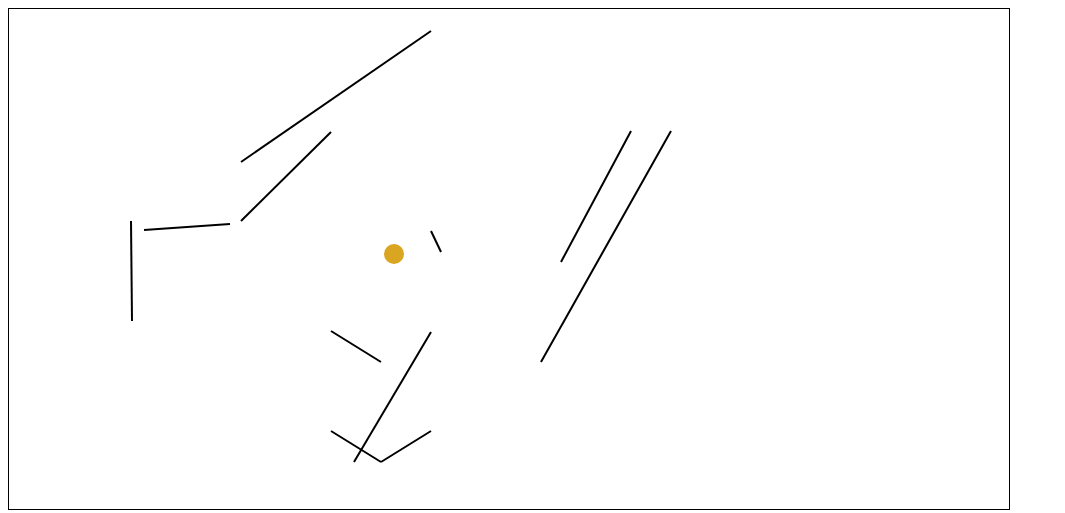
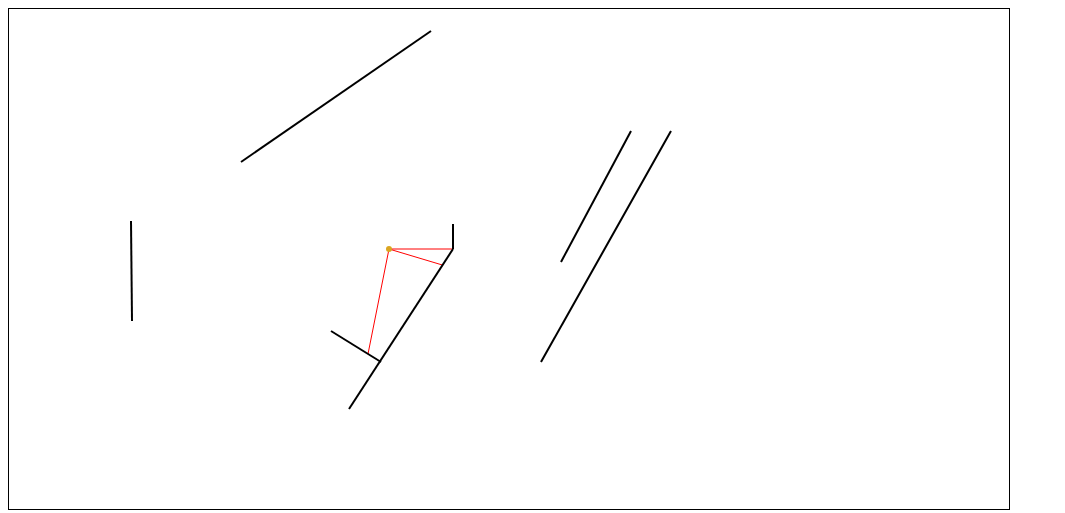
Before and after one commit to terrysucks/light-simulator, a plain HTML site: page index.html in a window 1280 px wide. Shown: the whole page, without its empty margins (0-1065 px from the left). Drawn offline with Linux system fonts and the light colour scheme.

Commit message:
light ray casting
each bulb emits rays, each ray collides with closest wall

```diff
--- a/Bulb.js
+++ b/Bulb.js
@@ -2,16 +2,47 @@
 
 // a bulb emits light
 
-function createBulb(x, y) {
-    let radius = 10
+function createBulb(a, b) {
+    let radius = 3
     let color = 'goldenrod'
+    let r = []
+
+
+    r.push({
+        x1: a,
+        y1: b,
+        x2: a + 1,
+        y2: b + 0
+    })
+
+    r.push({
+        x1: a,
+        y1: b,
+        x2: a - 2,
+        y2: b + 10
+    })
+
+    r.push({
+        x1: a,
+        y1: b,
+        x2: a + 20,
+        y2: b + 6
+    })
+
+
 
     return {
+
+        x: a,
+        y: b,
+
+        rays: r,
+
         draw: () => {
             const bulb = document.createElementNS('http://www.w3.org/2000/svg', 'circle')
             const panel = document.getElementById('planepanel')
-            bulb.setAttribute('cx', x + radius / 2)
-            bulb.setAttribute('cy', y + radius / 2)
+            bulb.setAttribute('cx', a)
+            bulb.setAttribute('cy', b)
             bulb.setAttribute('r', radius)
             bulb.setAttribute('fill', color)
             panel.appendChild(bulb)
--- /dev/null
+++ b/Calculations.js
@@ -0,0 +1,47 @@
+'use strict'
+
+function getIntersection(ray, segment) {
+
+    // ray
+    let rpx = ray.x1;
+    let rpy = ray.y1;
+    let rdx = ray.x2 - ray.x1;
+    let rdy = ray.y2 - ray.y1;
+
+    // segment
+    let spx = segment.x1;
+    let spy = segment.y1;
+    let sdx = segment.x2 - segment.x1;
+    let sdy = segment.y2 - segment.y1;
+
+    // if parallel, return null
+    if (rdx - rpx == 0 && sdx - spx == 0)
+        return null;
+    else if (rdx - rpx == 0 || sdx - spx == 0) {
+        // they intersect, continue
+    }
+    else {
+        let rSlope = (rdy - rpy) / (rdx - rpx)
+        let sSlope = (sdy - spy) / (sdx - spx)
+        let e = 0.00000001
+        // slopes within e range of each other
+        if (rSlope - e < sSlope && sSlope < rSlope + e)
+            return null
+    }
+
+    // get T1 from T2
+    let T2 = (rdx * (spy - rpy) + rdy * (rpx - spx)) / (rdy * sdx - rdx * sdy);
+    let T1 = (spx + sdx * T2 - rpx) / rdx;
+
+    if (T1 < 0)
+        return null;
+    if (T2 < 0 || 1 < T2)
+        return null;
+
+    return {
+        x: rpx + rdx * T1,
+        y: rpy + rdy * T1,
+        T: T1
+    };
+
+}
--- a/Plane.js
+++ b/Plane.js
@@ -17,11 +17,48 @@ function createPlane() {
         },
 
         draw: () => {
-            for (const b of bulbs)
-                b.draw()
+            // draw rays (this takes effort)
+            // for each bulb, each ray, and check each wall
+            for (const bulb of bulbs) {
+                for (const ray of bulb.rays) {
 
-            for (const w of walls)
-                w.draw()
+                    let p = {
+                        x: bulb.x,
+                        y: bulb.y,
+                        T: 999999 // arbitrary
+                    }
+
+                    // get closest intersection point
+                    for (const wall of walls) {
+                        let p1 = getIntersection(ray, wall)
+                        if (p1)
+                            if (p1.T < p.T)
+                                p = p1
+                    }
+
+                    // draw a ray
+                    const line = document.createElementNS('http://www.w3.org/2000/svg', 'line')
+                    const panel = document.getElementById('planepanel')
+                    line.setAttribute('x1', bulb.x)
+                    line.setAttribute('y1', bulb.y)
+                    line.setAttribute('x2', p.x)
+                    line.setAttribute('y2', p.y)
+
+                    line.setAttribute('stroke-width', 1)
+                    line.setAttribute('stroke', 'red')
+                    panel.appendChild(line)
+                }
+            }
+
+            // draw bulbs
+            for (const bulb of bulbs)
+                bulb.draw()
+
+            // draw walls
+            for (const wall of walls)
+                wall.draw()
+
+
         }
     }
 }
--- a/Simulator.js
+++ b/Simulator.js
@@ -10,23 +10,19 @@ document.addEventListener('DOMContentLoaded', function () {
     plane.addBulb(b)
 
     const walls = []
-    walls.push(createWall(221,215,135,221))
-    walls.push(createWall(232,212,322,123))
+    walls.push(createWall(444, 215, 444, 240))
+    walls.push(createWall(340,400,444,240))
     walls.push(createWall(123,312,122,212))
     walls.push(createWall(422,22,232,153))
     walls.push(createWall(622,122,552,253))
-    walls.push(createWall(422,222,432,243))
     walls.push(createWall(662,122,532,353))
     walls.push(createWall(322,322,372,353))
-    walls.push(createWall(422,422,372,453))
-    walls.push(createWall(322,422,372,453))
-    walls.push(createWall(422,323,345,453))
-    for(const w of walls)
+
+    for (const w of walls)
         plane.addWall(w)
 
     const panel = document.getElementById('planepanel')
 
     plane.draw()
 
-
 })
--- a/Wall.js
+++ b/Wall.js
@@ -2,20 +2,26 @@
 
 // a wall blocks light
 
-function createWall(x1, y1, x2, y2) {
-    let color = 'grey'
+function createWall(a, b, c, d) {
+    let color = 'black'
 
     return {
+
+        x1: a,
+        y1: b,
+        x2: c,
+        y2: d,
+
         draw: () => {
             const wall = document.createElementNS('http://www.w3.org/2000/svg', 'line')
             const panel = document.getElementById('planepanel')
-            wall.setAttribute('x1', x1)
-            wall.setAttribute('y1', y1)
-            wall.setAttribute('x2', x2)
-            wall.setAttribute('y2', y2)
+            wall.setAttribute('x1', a)
+            wall.setAttribute('y1', b)
+            wall.setAttribute('x2', c)
+            wall.setAttribute('y2', d)
 
             wall.setAttribute('stroke-width', 2)
-            wall.setAttribute('stroke', 'black')
+            wall.setAttribute('stroke', color)
             panel.appendChild(wall)
         }
 
--- a/index.html
+++ b/index.html
@@ -5,33 +5,12 @@
     <title>Lightbulb Simulator</title>
     <link href='style.css' rel='stylesheet' type='text/css' />
 
-    <!--<script src="jscolor.js" type='text/javascript'></script> //found at www.jscolor.com -->
-    <!--
-    <script src='PropertySheet.js' type='text/javascript'></script>
-    <script src='DiamondNode.js' type='text/javascript'></script>
-    <script src='Graph.js' type='text/javascript'></script>
-    <script src='ClassNode.js' type='text/javascript'></script>
-    <script src='InterfaceNode.js' type='text/javascript'></script>
-    <script src='RectangularNode.js' type='text/javascript'></script>
-    <script src='CircleNode.js' type='text/javascript'></script>
-    <script src='LineEdge.js' type='text/javascript'></script>
-    <script src='SimpleEditor.js' type='text/javascript'></script>
-    <script src='Toolbar.js' type='text/javascript'></script>
-    <script src='HVEdge.js' type='text/javascript'></script>
-    <script src='VHEdge.js' type='text/javascript'></script>
-    <script src='VHVEdge.js' type='text/javascript'></script>
-    <script src='HVHEdge.js' type='text/javascript'></script>
-    <script src='ArrowHead.js' type='text/javascript'></script>
-    <script src='ptSegDist.js' type='text/javascript'></script>
-    <script src='generateNewLine.js' type='text/javascript'></script>
-    -->
-
     <!-- js files go here -->
     <script src='Bulb.js' type='text/javascript'></script>
     <script src='Wall.js' type='text/javascript'></script>
     <script src='Plane.js' type='text/javascript'></script>
     <script src='Simulator.js' type='text/javascript'></script>
-
+    <script src='Calculations.js' type='text/javascript'></script>
 
 </head>
 
```
